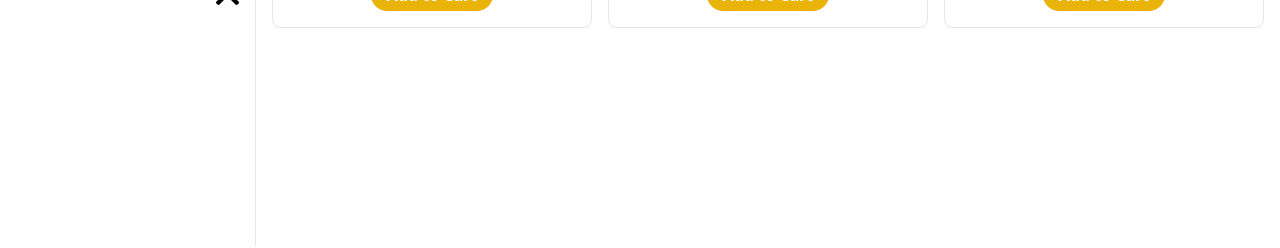
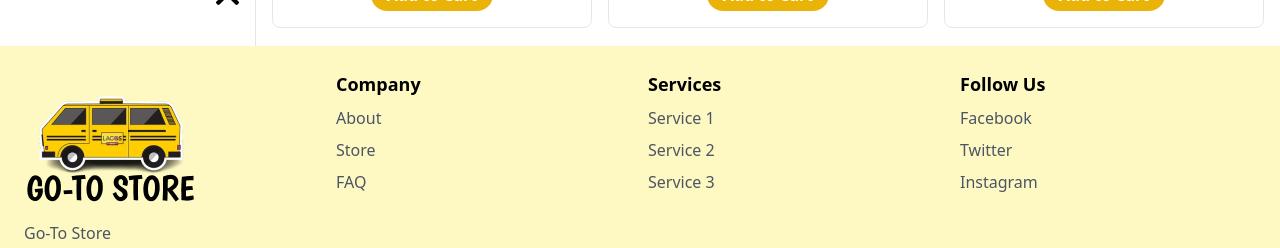
Before and after one commit to VectorGits/HNG-task-2, a React (Vite) app: page / in a window 1280 px wide. Shown: the part 554-802 px from the top of the page. Built offline with nearby package versions, Linux system fonts and the light colour scheme.

Commit message:
feat: Add Footer component to main layout

```diff
--- a/src/main.jsx
+++ b/src/main.jsx
@@ -4,6 +4,7 @@ import './index.css';
 import Header from './Header.jsx';
 import Sidebar from './Sidebar.jsx';
 import MainContent from './MainContent.jsx';
+import Footer from './Footer.jsx';
 
 ReactDOM.createRoot(document.getElementById('root')).render(
   <React.StrictMode>
@@ -13,6 +14,7 @@ ReactDOM.createRoot(document.getElementById('root')).render(
         <Sidebar />
         <MainContent />
       </div>
+      <Footer />
     </div>
   </React.StrictMode>,
 );
```
